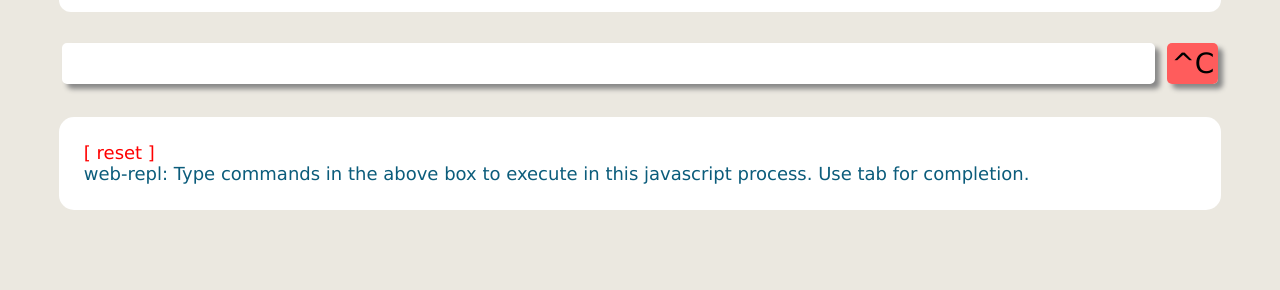
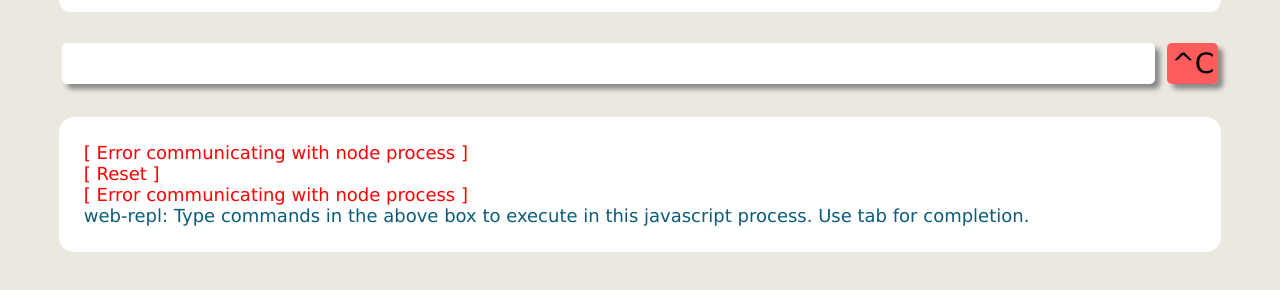
Before and after one commit to mmattozzi/webrepl, a website: page index.html in a window 1280 px wide. Both pictures are taken after a click on the element "^C". Drawn offline with Linux system fonts and the light colour scheme; no server answers.

Commit message:
Added error messaging for disconnection

```diff
--- a/index.html
+++ b/index.html
@@ -26,6 +26,10 @@
             }
 
             $(document).ready(function() {
+                $('#out').ajaxError(function(e, req, opts, err) {
+                    $('#out').prepend($("<div class='replErr'>[ Error communicating with node process ]</div>"));
+                });
+
                 $('#in').keypress(function(event) {
                     var keyCode = event.keyCode || event.which;
                     if (keyCode === 13) {
@@ -64,7 +68,7 @@
                 $.post('clear', function(data) {
                     getResponse();
                 });
-                $('#out').prepend($("<div class='replErr'>[ reset ]</div>"));
+                $('#out').prepend($("<div class='replErr'>[ Reset ]</div>"));
             }
 
             function commandEntered() {
```
